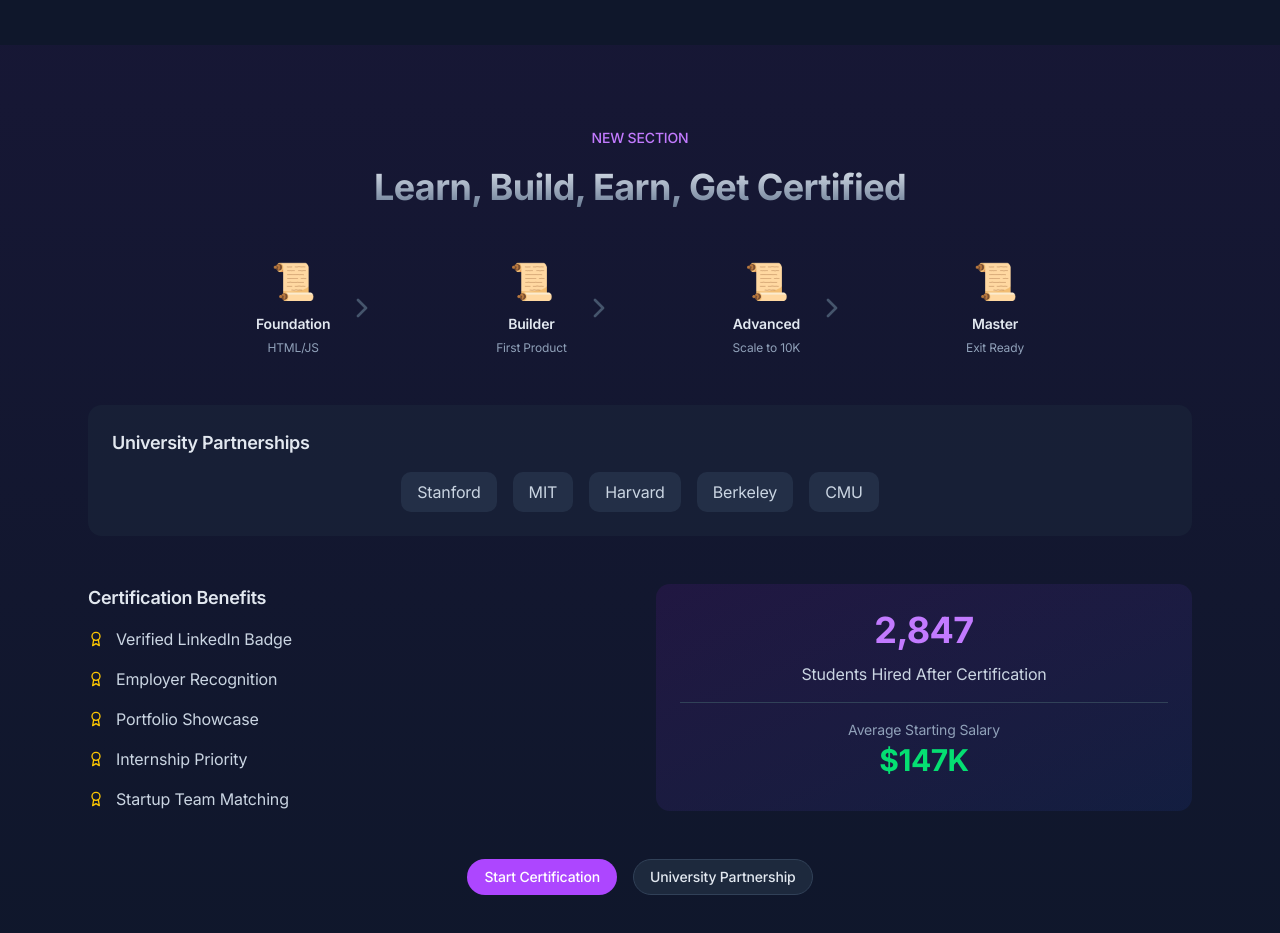
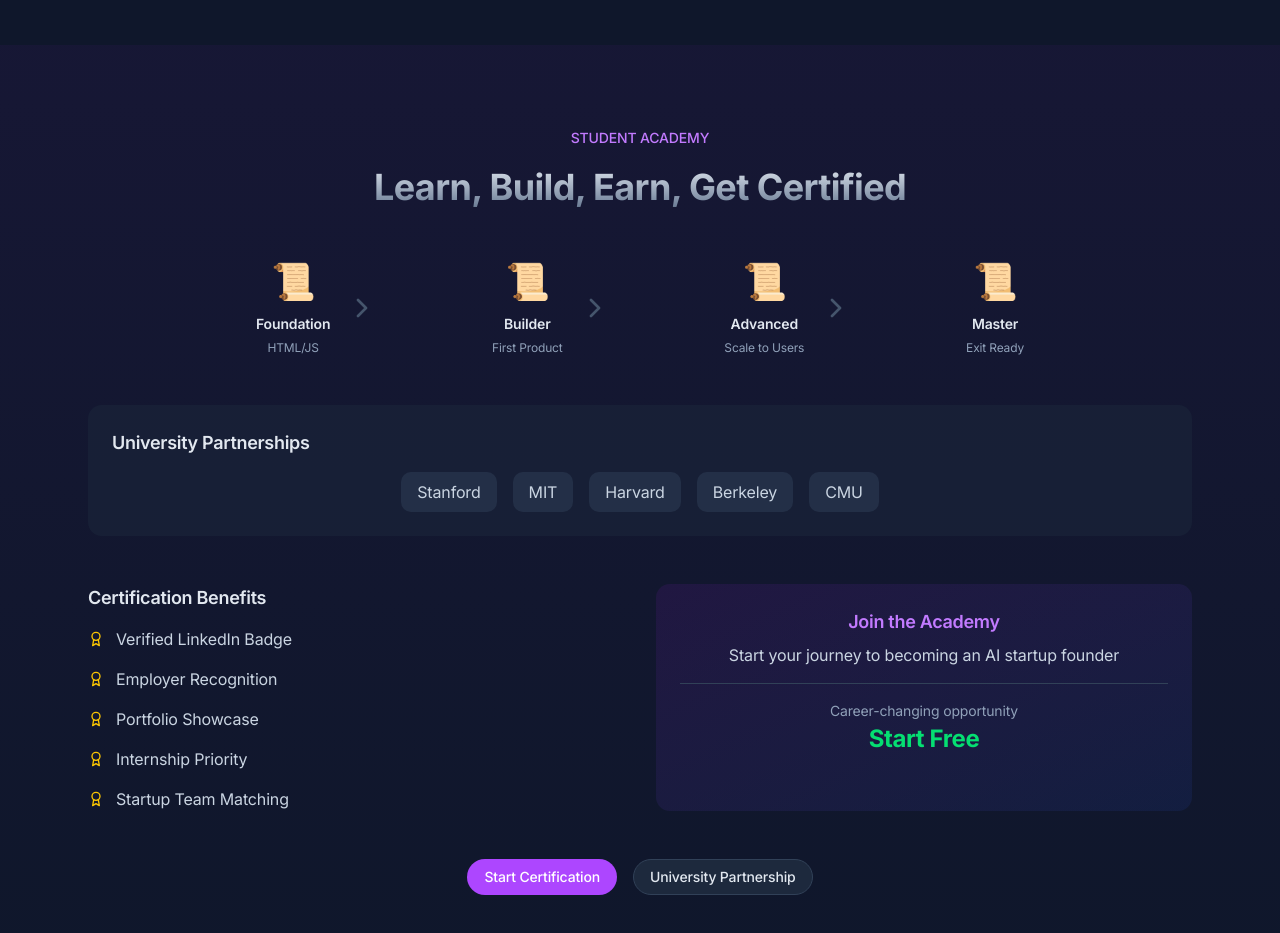
Before and after one commit to buildaistartups/buildaistartups.com, a Next.js app: page / in a window 1280 px wide. Shown: the part 6040-6973 px from the top of the page. Built offline with nearby package versions, Linux system fonts and the light colour scheme.

Commit message:
Update StudentAcademy.tsx

```diff
--- a/components/home/StudentAcademy.tsx
+++ b/components/home/StudentAcademy.tsx
@@ -1,13 +1,14 @@
 // components/home/StudentAcademy.tsx
 'use client'
 
+import React from 'react'
 import Link from 'next/link'
 import { GraduationCap, Award, Briefcase, DollarSign, ChevronRight } from 'lucide-react'
 
 const certificationPath = [
   { level: 'Foundation', skills: 'HTML/JS', icon: '📜' },
   { level: 'Builder', skills: 'First Product', icon: '📜' },
-  { level: 'Advanced', skills: 'Scale to 10K', icon: '📜' },
+  { level: 'Advanced', skills: 'Scale to Users', icon: '📜' },
   { level: 'Master', skills: 'Exit Ready', icon: '📜' }
 ]
 
@@ -20,17 +21,15 @@ export default function StudentAcademy() {
 
       <div className="max-w-6xl mx-auto px-4 sm:px-6 relative">
         <div className="py-12 md:py-20">
-          {/* Section header */}
           <div className="text-center mb-12">
             <div className="inline-flex items-center gap-2 text-purple-400 mb-4">
-              <span className="text-sm font-medium">NEW SECTION</span>
+              <span className="text-sm font-medium">STUDENT ACADEMY</span>
             </div>
             <h2 className="text-3xl md:text-4xl font-bold bg-gradient-to-b from-slate-200 to-slate-500 bg-clip-text text-transparent mb-4">
               Learn, Build, Earn, Get Certified
             </h2>
           </div>
 
-          {/* Certification Path */}
           <div className="mb-12">
             <div className="flex items-center justify-between max-w-3xl mx-auto">
               {certificationPath.map((cert, index) => (
@@ -48,7 +47,6 @@ export default function StudentAcademy() {
             </div>
           </div>
 
-          {/* University Partnerships */}
           <div className="bg-slate-800/50 rounded-xl p-6 mb-12">
             <h3 className="text-lg font-semibold text-slate-200 mb-4">University Partnerships</h3>
             <div className="flex flex-wrap gap-4 justify-center">
@@ -60,7 +58,6 @@ export default function StudentAcademy() {
             </div>
           </div>
 
-          {/* Certification Benefits */}
           <div className="grid md:grid-cols-2 gap-8 mb-12">
             <div className="space-y-4">
               <h3 className="text-lg font-semibold text-slate-200">Certification Benefits</h3>
@@ -78,20 +75,18 @@ export default function StudentAcademy() {
               ))}
             </div>
 
-            {/* Success Stats */}
             <div className="bg-gradient-to-br from-purple-900/20 to-blue-900/20 rounded-xl p-6">
               <div className="text-center">
-                <div className="text-4xl font-bold text-purple-400 mb-2">2,847</div>
-                <div className="text-slate-300 mb-4">Students Hired After Certification</div>
+                <div className="text-lg font-semibold text-purple-400 mb-2">Join the Academy</div>
+                <p className="text-slate-300 mb-4">Start your journey to becoming an AI startup founder</p>
                 <div className="border-t border-slate-700 pt-4">
-                  <div className="text-sm text-slate-400">Average Starting Salary</div>
-                  <div className="text-3xl font-bold text-green-400">$147K</div>
+                  <div className="text-sm text-slate-400">Career-changing opportunity</div>
+                  <div className="text-2xl font-bold text-green-400">Start Free</div>
                 </div>
               </div>
             </div>
           </div>
 
-          {/* CTAs */}
           <div className="flex gap-4 justify-center">
             <Link
               href="/certification"
```
